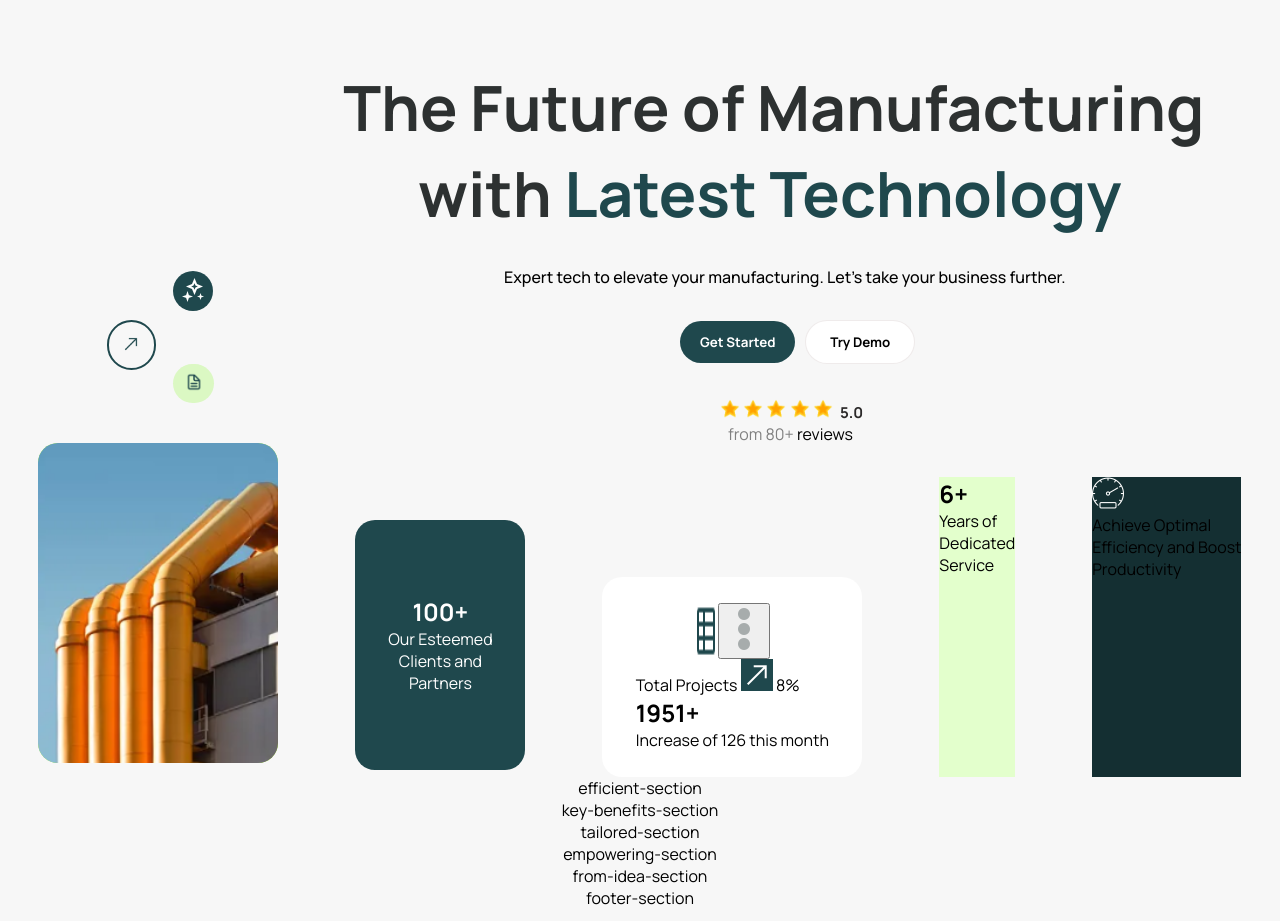
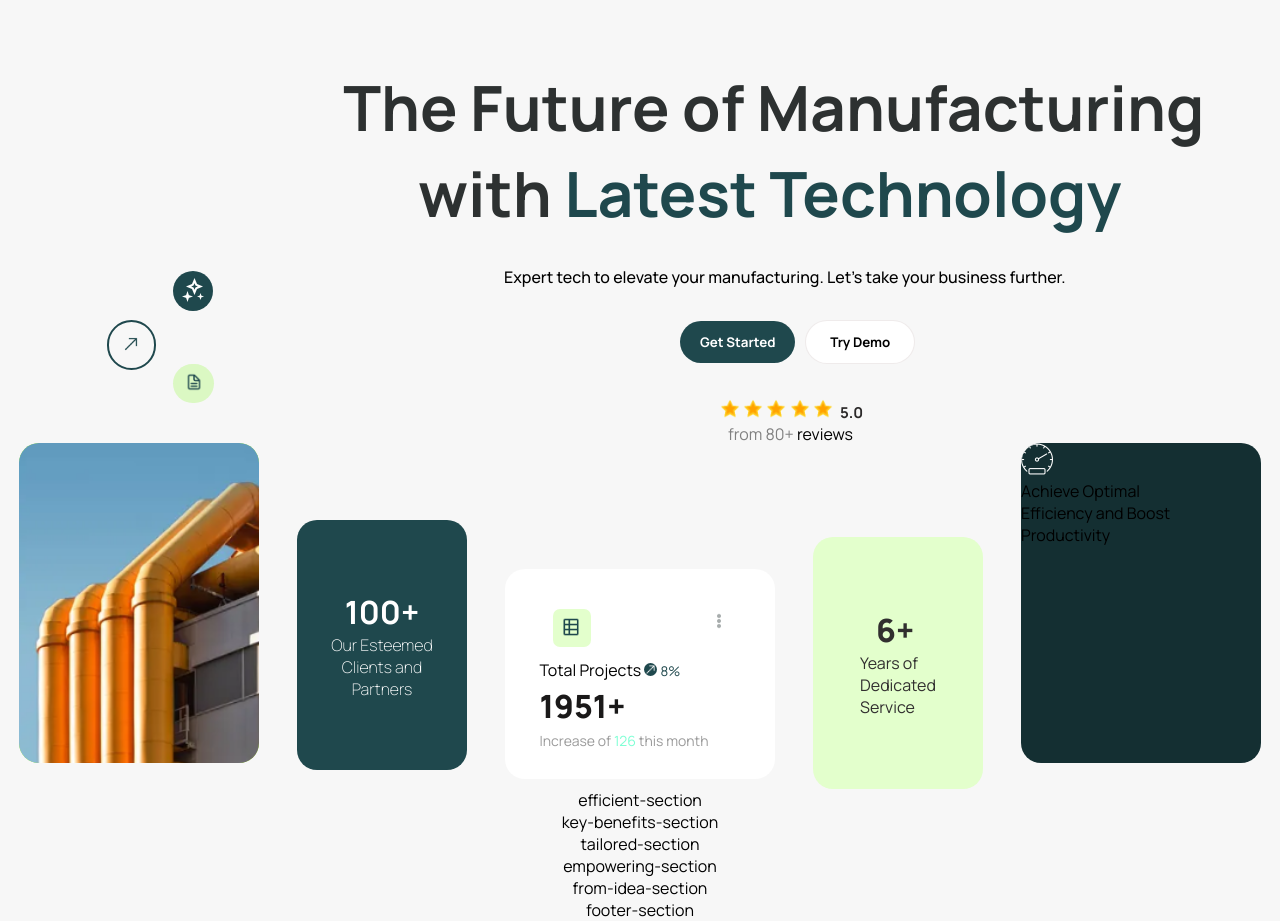
Before and after one commit to Hakeem638/MT-First-Task-Correct, a plain HTML site: page index.html in a window 1280 px wide. Shown: the part 80-1001 px from the top of the page. Drawn offline with Linux system fonts and the light colour scheme.

Commit message:
now styling the 'achieve optimal card'

```diff
--- a/index.html
+++ b/index.html
@@ -65,14 +65,16 @@
           <img class="card-image" src="images/pipe-image.PNG" alt="card">
         </div>
         <div class="hundred-plus-div">
-          <h2 class="hundred-plus">100+</h2>
+          <h2 class="hundred-plus-txt">100+</h2>
           <p class="our-esteemed-txt">Our Esteemed</p>
           <p class="clients-txt">Clients and</p>
           <p class="partners-txt">Partners</p>
         </div>
         <div class="total-projects-div">
           <div class="total-projects-btn-div">
-             <img class="grid-image" src="icons-svg/icons8-grid-3-24.png" alt="">
+            <div class="grid-image-container">
+              <img class="grid-image" src="icons-svg/icons8-grid-3-24.png" alt="">
+            </div>
             <button class="ellipsis-btn">
               <img class="ellipsis-image" src="icons-svg/icons8-ellipsis-48.png" alt="">
             </button>
@@ -80,14 +82,16 @@
           <div class="total-projects-txt-container">
             <p class="total-projects-txt">Total Projects <img class="total-projects-arrow-img" src="icons-svg/icons8-arrow-32-white.png" alt=""> <span class="eight-percent-span">8%</span></p>
             <h2 class="nineteen-txt">1951+</h2>
-            <p class="increase-txt">Increase of <span>126</span> this month</p>
+            <p class="increase-txt">Increase of <span style="color: aquamarine;">126</span> this month</p>
           </div>
         </div>
         <div class="six-plus-div">
-          <h2 class="six-plus-txt">6+</h2>
-          <p class="years-of-txt">Years of</p>
-          <p class="dedicated-txt">Dedicated</p>
-          <p class="service-txt">Service</p>
+          <div class="six-plus-txt-container">
+            <h2 class="six-plus-txt">6+</h2>
+            <p class="years-of-txt">Years of</p>
+            <p class="dedicated-txt">Dedicated</p>
+            <p class="service-txt">Service</p>
+          </div>
         </div>
         <div class="achieve-div">
           <img class="speedometer-img" src="icons-svg/icons8-speedometer-32.png" alt="">
--- a/styles.css
+++ b/styles.css
@@ -259,14 +259,23 @@ li a:hover {
   border-radius: 20px;
 }
 
+.hundred-plus-div p {
+  font-weight: 200;
+}
+
+.hundred-plus-txt {
+  font-size: xx-large;
+  font-weight: 700;
+}
+
 .total-projects-div {
   display: flex;
   flex-direction: column;
   background-color: white;
-  height: 200px;
-  width: 260px;
+  height: 210px;
+  width: 270px;
   border-radius: 20px;
-  margin-top: 6.3em;
+  margin-top: 5.8em;
   align-items: center;
   justify-content: center;
 }
@@ -279,12 +288,81 @@ li a:hover {
 
 .total-projects-arrow-img {
   background-color: #1f484d;
+  height: 13px;
+  border-radius: 7px;
+  margin-top: 1em;
+}
+
+.eight-percent-span {
+  font-size: smaller;
+  color: #1f484d;
+}
+
+.nineteen-txt {
+  font-size: xx-large;
+  font-weight: 800;
+  color: rgb(26, 25, 25);
+  margin-top: 0.1em;
+  margin-bottom: 0.1em;
+}
+
+.grid-image-container {
+  background-color: var(--box-color);
+  height: 38px;
+  width: 38px;
+  margin-right: 7.5em;
+  border-radius: 7px;
+  margin-top: 0.6em;
+}
+
+.grid-image {
+  height: 20px;
+  margin-top: 0.5em;
+  margin-left: 0.5em;
+}
+
+.ellipsis-btn {
+  background-color: transparent;
+  border: none;
+}
+
+.ellipsis-image {
+  height: 16px;
+}
+
+.total-projects-txt-container {
+  margin-left: -2em;
+}
+
+.increase-txt {
+  font-size: 14px;
+  color: rgb(155, 155, 155);
 }
 
 .six-plus-div {
+  display: flex;
+  flex-direction: column;
+  justify-content: center;
+  align-items: center;
   background-color: var(--box-color);
+  height: 252px;
+  width: 170px;
+  margin-top: 3.8em;
+  border-radius: 20px;
+  color: rgb(49, 47, 47);
+}
+
+.six-plus-div h2 {
+  font-size: xx-large;
+  font-weight: 750;
+  margin-left: 0.5em;
 }
 
 .achieve-div {
   background-color: var(--grid-color);
+  height: 320px;
+  width: 240px;
+  overflow: hidden;
+  border-radius: 20px;
+  margin-top: -2.1em;
 }
```
